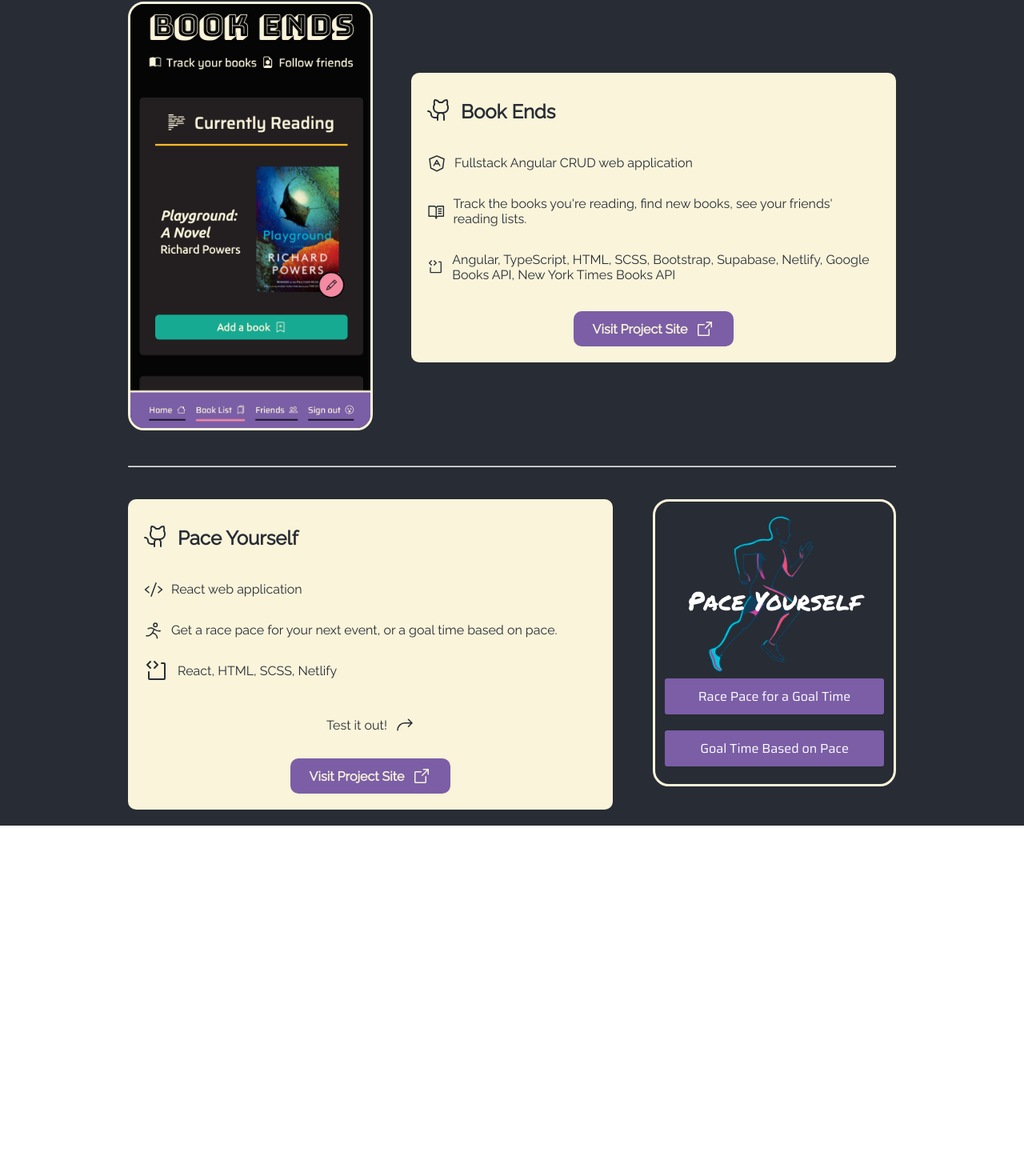
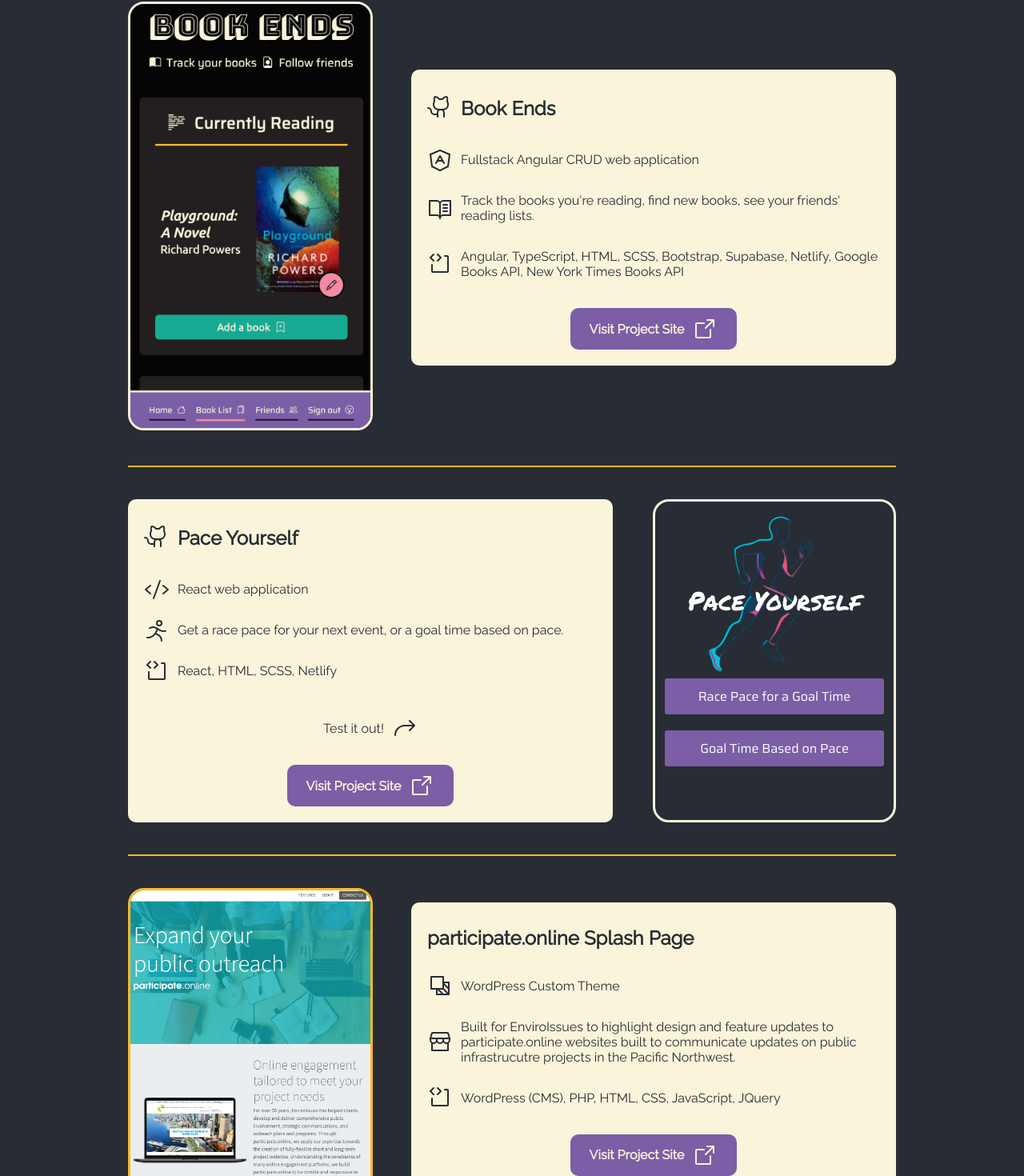
Before and after one commit to cgroark/portfolio2025, a React (Create React App) app: page /projects in a window 1280 px wide. Shown: the part 199-1669 px from the top of the page at 80% size. Before the commit the page ends 1231 px from the top, so only its background shows below. Built offline with nearby package versions, Linux system fonts and the light colour scheme.

Commit message:
responsive nav and header

```diff
--- a/src/components/Header.js
+++ b/src/components/Header.js
@@ -13,6 +13,17 @@ const HeaderContainer = styled.div`
   justify-content: space-between;
   align-items: center;
   padding: 20px;
+
+  @media (max-width: 768px) {
+    display: block;
+    padding-bottom: 0;
+  }
+
+  @media (max-width: 576px) {
+    h1 {
+      text-align: center;
+    }
+  }
 `;
 
 const NavLink = styled(Link)`
--- a/src/components/Navbar.js
+++ b/src/components/Navbar.js
@@ -6,23 +6,33 @@ import styled from "styled-components";
 const Nav = styled.nav`
   display: flex;
   justify-content: end;
+
+  @media (max-width: 576px) {
+    justify-content: center;
+  }
 `;
 
 const NavList = styled.ul`
   list-style: none;
+  padding-left: 0;
 `;
 
 const NavItem = styled.li`
   display: inline-block;
   padding-left: 25px;
+
+  @media (max-width: 768px) {
+    padding-left: 10px;
+    font-size: 14px;
+  }
 `;
 
 const StyledNavLink = styled(NavLink)`
   color: ${props => props.theme.offWhite};
   text-decoration: none;
   display: flex;
+  gap: 4px;
   align-items: center;
-  gap: 5px;
   border-bottom: 4px solid transparent;
   transition: border-bottom 0.3s ease;
   padding-bottom: 3px;
@@ -33,6 +43,15 @@ const StyledNavLink = styled(NavLink)`
 
   &:hover {
     border-bottom: 4px solid ${props => props.theme.purple};
+  }
+
+  @media (max-width: 768px) {
+    gap: 2px;
+
+    svg {
+      width: 20px !important;
+      height: 20px !important;
+    }
   }
 `;
 
--- a/src/views/Projects.js
+++ b/src/views/Projects.js
@@ -2,10 +2,13 @@ import {
   ArrowBendUpRightIcon, ArrowBendRightDownIcon,
   ArrowSquareOutIcon, GithubLogoIcon,
   CodeIcon, CodeBlockIcon, BookOpenTextIcon,
-  AngularLogoIcon, PersonSimpleRunIcon
+  AngularLogoIcon, PersonSimpleRunIcon,
+  SubtractSquareIcon,
+  StorefrontIcon
 } from '@phosphor-icons/react';
 import styled from 'styled-components';
 import bookends from '../assets/bookEnds.png';
+import participate from '../assets/po-site.png';
 import PaceHeader from '../components/PaceHeader';
 
 
@@ -31,12 +34,24 @@ const Card = styled.div`
   &:hover {
     transform: translateY(-10px);
   }
+
+  svg {
+    width: 32px !important;
+    height: 32px !important;
+    min-width: 32px;
+    min-height: 32px;
+    max-width: 32px;
+    max-height: 32px;
+    flex-shrink: 0;
+    flex-grow: 0;
+  }
 `;
 
 const ProjectImage = styled.img`
   width: 300px;
   border-radius: 20px;
-  border: solid 3px ${props => props.theme.offWhite};
+  border: solid 3px;
+  border-color: ${({ borderColor, theme }) => theme[borderColor] || theme.offWhite};
   transition: all 200ms cubic-bezier(0.25, 0.1, 0.25, 1);
 
   @media (max-width: 768px) {
@@ -105,6 +120,11 @@ const ArrowDown = styled.div`
   }
 `;
 
+const LineBreak = styled.hr`
+  margin: 40px 0;
+  border: 1px solid ${props => props.theme.yellow};
+`;
+
 function Projects() {
   return (
     <ProjectsContainer>
@@ -125,13 +145,13 @@ function Projects() {
             </div>
           </h2>
           <div style={{ display: 'flex', alignItems: 'center', gap: '10px' }}>
-            <AngularLogoIcon size={24} />
+            <AngularLogoIcon size={32} />
             <p>
               Fullstack Angular CRUD web application
             </p>
           </div>
           <div style={{ display: 'flex', alignItems: 'center', gap: '10px' }}>
-            <BookOpenTextIcon size={24} />
+            <BookOpenTextIcon size={32} />
             <p>
               Track the books you're reading, find new books, see your friends' reading lists.
             </p>
@@ -149,13 +169,13 @@ function Projects() {
           >
             <div style={{ display: 'flex', alignItems: 'center', gap: '10px' }}>
               Visit Project Site
-              <ArrowSquareOutIcon size={24} />
+              <ArrowSquareOutIcon size={32} />
             </div>
           </ExternalButton>
         </Card>
       </div>
-      <hr style={{ margin: '40px 0' }} />
-      <div style={{ display: 'flex', flexWrap: 'wrap', gap: '20px', justifyContent: 'space-between', alignItems: 'flex-start', width: '100%' }}>
+      <LineBreak />
+      <div style={{ display: 'flex', flexWrap: 'wrap', gap: '20px', justifyContent: 'space-between', width: '100%' }}>
         <Card>
           <h2 style={{ marginTop: '10px' }}>
             <div style={{ display: 'flex', alignItems: 'center', gap: '10px' }}>
@@ -166,13 +186,13 @@ function Projects() {
             </div>
           </h2>
           <div style={{ display: 'flex', alignItems: 'center', gap: '10px' }}>
-            <CodeIcon size={24} />
+            <CodeIcon size={32} />
             <p>
               React web application
             </p>
           </div>
           <div style={{ display: 'flex', alignItems: 'center', gap: '10px' }}>
-            <PersonSimpleRunIcon size={24} />
+            <PersonSimpleRunIcon size={32} />
             <p>
               Get a race pace for your next event, or a goal time based on pace.
             </p>
@@ -186,7 +206,7 @@ function Projects() {
             <ArrowUp>
               <div style={{ display: 'flex', alignItems: 'center', gap: '10px' }}>
                 Test it out!
-                <ArrowBendUpRightIcon size={24} />
+                <ArrowBendUpRightIcon size={32} />
               </div>
             </ArrowUp>
           <ExternalButton
@@ -196,13 +216,13 @@ function Projects() {
           >
             <div style={{ display: 'flex', alignItems: 'center', gap: '10px' }}>
               Visit Project Site
-              <ArrowSquareOutIcon size={24} />
+              <ArrowSquareOutIcon size={32} />
             </div>
           </ExternalButton>
           <ArrowDown>
               <div style={{ display: 'flex', alignItems: 'center', gap: '10px' }}>
                 Test it out!
-                <ArrowBendRightDownIcon size={24} />
+                <ArrowBendRightDownIcon size={32} />
               </div>
             </ArrowDown>
         </Card>
@@ -210,6 +230,48 @@ function Projects() {
           <PaceHeader />
         </PaceSection>
       </div>
+      <LineBreak />
+      <div style={{ display: 'flex', flexWrap: 'wrap-reverse', gap: '20px', justifyContent: 'space-between', alignItems: 'center', marginBottom: '20px' }}>
+        <a href="https://participate.online/" target="_blank" rel="noopener noreferrer">
+          <ProjectImage borderColor="yellow" src={participate} alt="Participate Online" />
+        </a>
+        <Card>
+          <h2 style={{ marginTop: '10px' }}>
+            <div style={{ display: 'flex', alignItems: 'center', gap: '10px' }}>
+              participate.online Splash Page
+            </div>
+          </h2>
+          <div style={{ display: 'flex', alignItems: 'center', gap: '10px' }}>
+            <SubtractSquareIcon size={32} />
+            <p>
+              WordPress Custom Theme
+            </p>
+          </div>
+          <div style={{ display: 'flex', alignItems: 'center', gap: '10px' }}>
+            <StorefrontIcon size={32} />
+            <p>
+            Built for EnviroIssues to highlight design and feature updates to participate.online websites built to communicate updates on public infrastrucutre projects in the Pacific Northwest.
+            </p>
+          </div>
+          <div style={{ display: 'flex', alignItems: 'center', gap: '10px' }}>
+            <CodeBlockIcon size={32} />
+            <p>
+              WordPress (CMS), PHP, HTML, CSS, JavaScript, JQuery
+            </p>
+          </div>
+          <ExternalButton
+            href="https://participate.online/"
+            target="_blank"
+            rel="noopener noreferrer"
+          >
+            <div style={{ display: 'flex', alignItems: 'center', gap: '10px' }}>
+              Visit Project Site
+              <ArrowSquareOutIcon size={32} />
+            </div>
+          </ExternalButton>
+        </Card>
+      </div>
+
     </ProjectsContainer>
   );
 }
```
Also changed, not shown: src/assets/po-site.png (added). Lines whose indentation alone changed are shown as unchanged.
